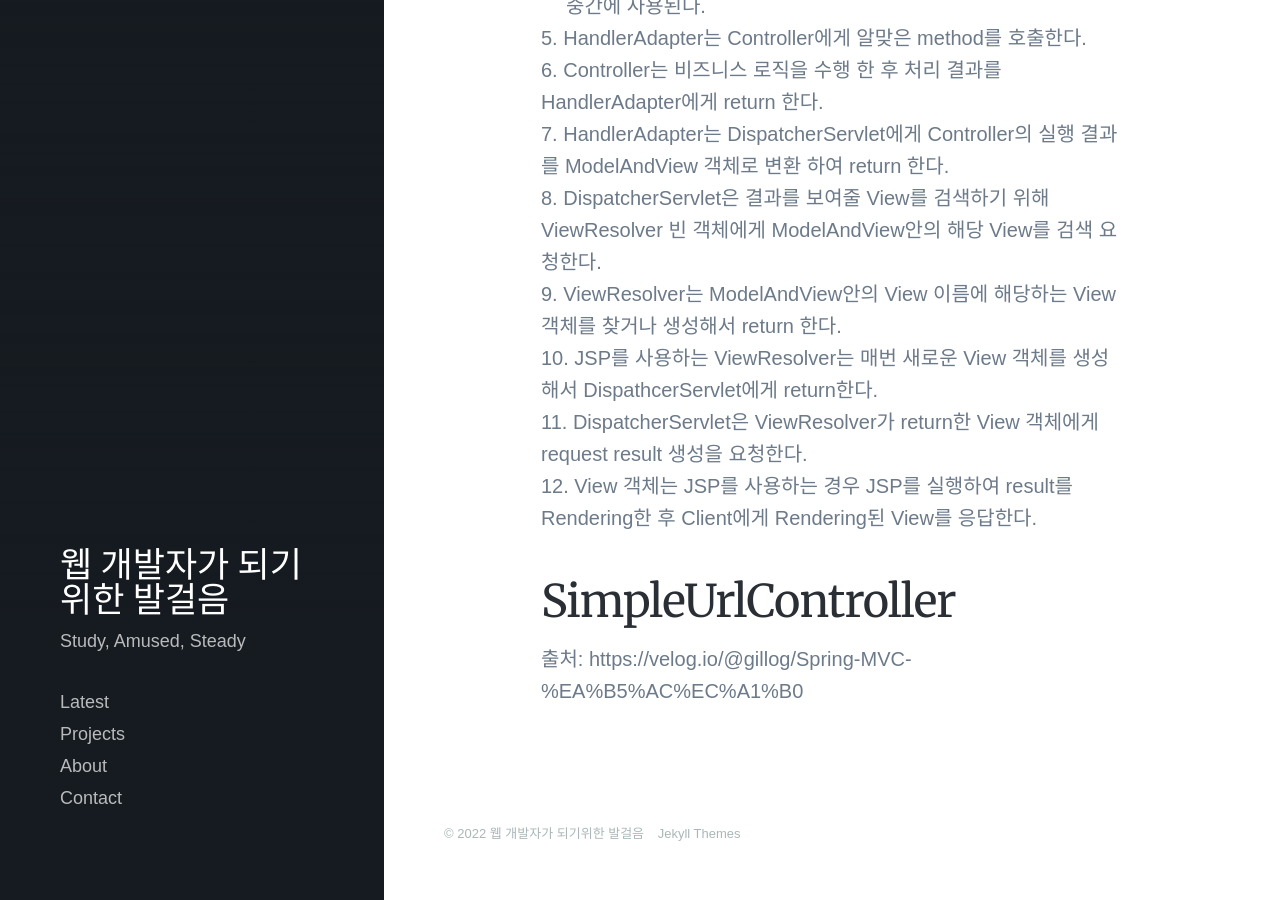
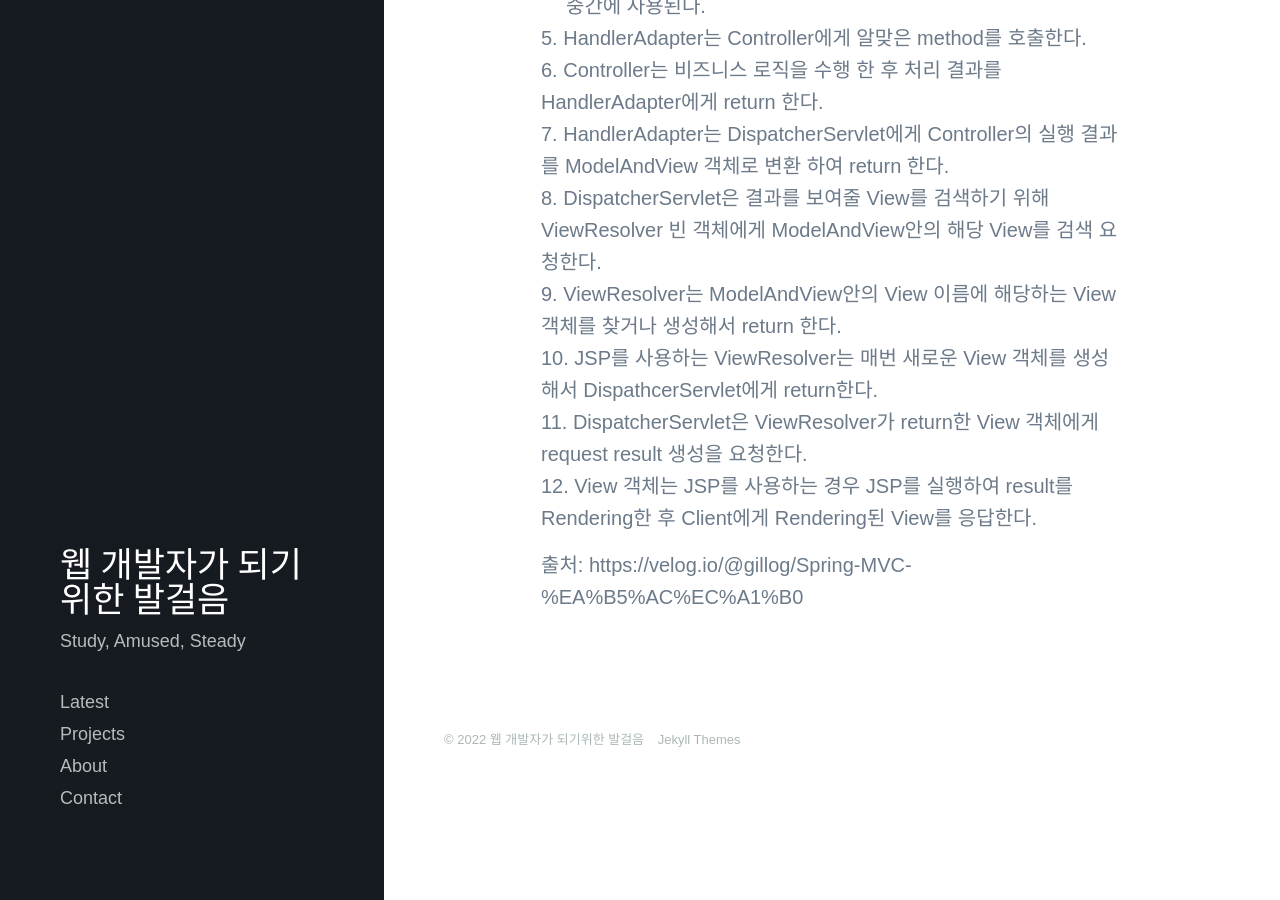
Before and after one commit to lawijdo201/lawijdo201.github.io, a Jekyll site: the page built from _posts/2022-07-24-Sping-MVC.md, in a window 1280 px wide and 900 px high, scrolled down 1580 px. Built offline with Jekyll 4.4.1, drawn with Linux system fonts in a browser that asks for light colours; nearby versions of some CDN libraries; some web fonts are replaced.

Commit message:
Update 2022-07-24-Sping-MVC.md

```diff
--- a/_posts/2022-07-24-Sping-MVC.md
+++ b/_posts/2022-07-24-Sping-MVC.md
@@ -38,6 +38,4 @@ excerpt: MVC기능에 대해
 11. DispatcherServlet은 ViewResolver가 return한 View 객체에게 request result 생성을 요청한다.
 12. View 객체는 JSP를 사용하는 경우 JSP를 실행하여 result를 Rendering한 후 Client에게 Rendering된 View를 응답한다.
 
-## SimpleUrlController
-
 출처: https://velog.io/@gillog/Spring-MVC-%EA%B5%AC%EC%A1%B0
```
